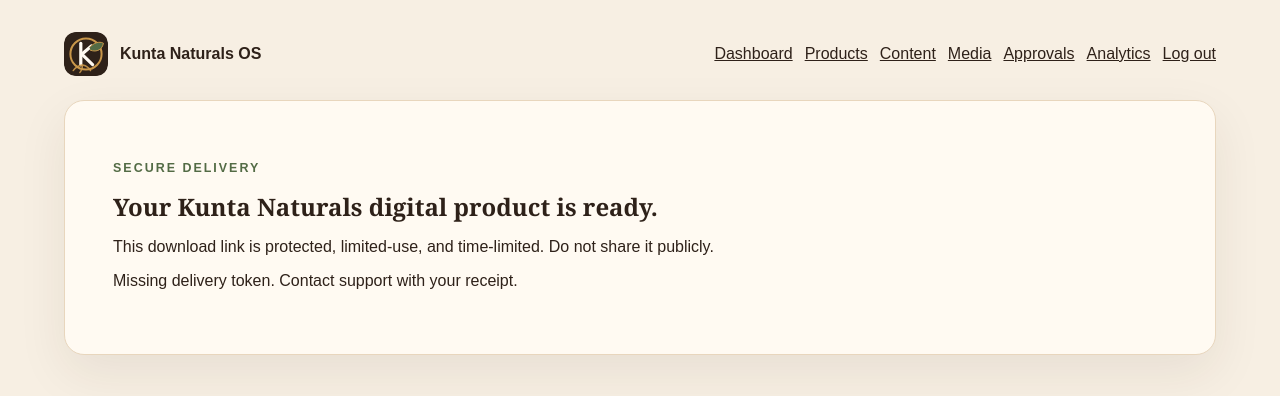
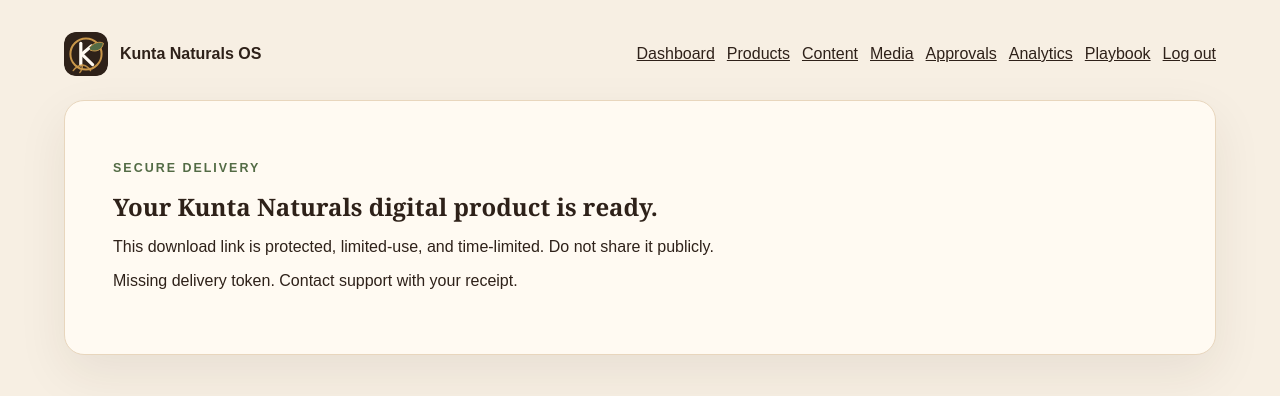
Before and after one commit to trustybooker/Kunta-Naturals, a Next.js app in the folder kunta-os-v2/: page /delivery/access in a window 1280 px wide. Shown: the top 396 px of the page. Built offline with nearby package versions, Linux system fonts and the light colour scheme.

Commit message:
launch: strengthen admin operations and readiness

```diff
--- a/kunta-os-v2/src/components/app-header.tsx
+++ b/kunta-os-v2/src/components/app-header.tsx
@@ -14,6 +14,7 @@
         <Link href="/media">Media</Link>
         <Link href="/approvals">Approvals</Link>
         <Link href="/analytics">Analytics</Link>
+        <Link href="/playbook">Playbook</Link>
         <form action="/api/auth/logout" method="post"><button className="link-button" type="submit">Log out</button></form>
       </nav>
     </header>
```
